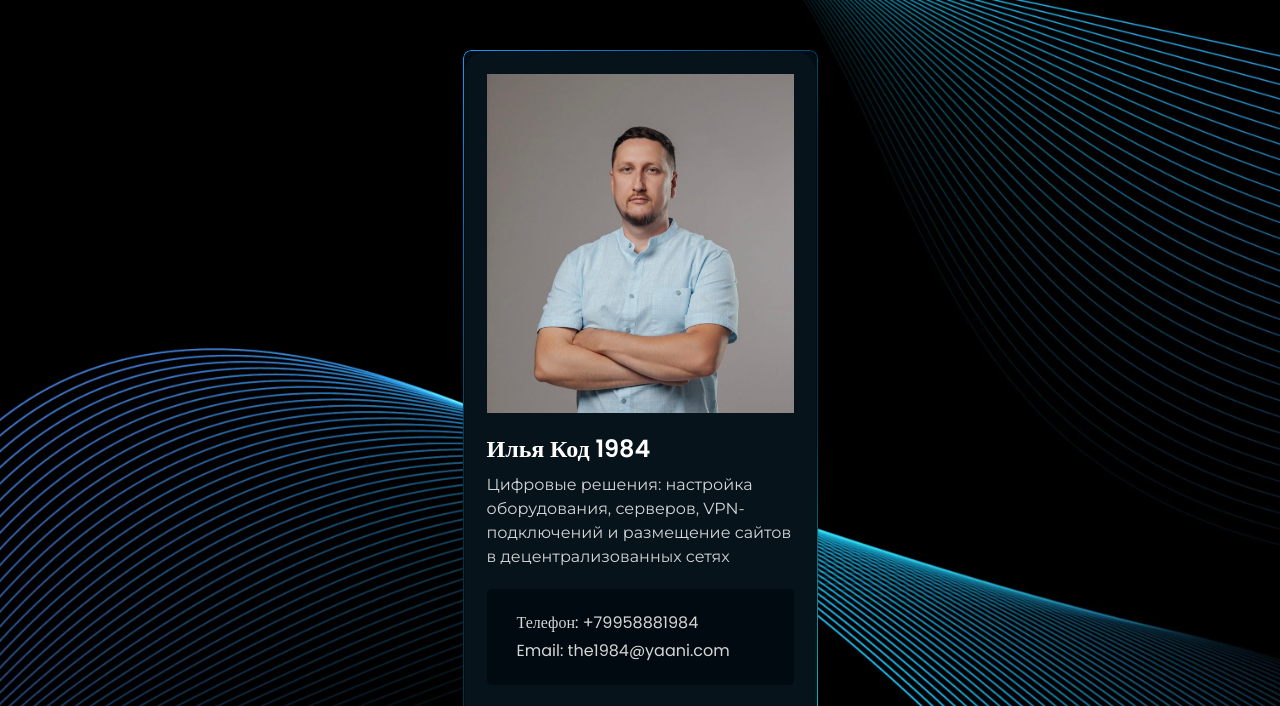
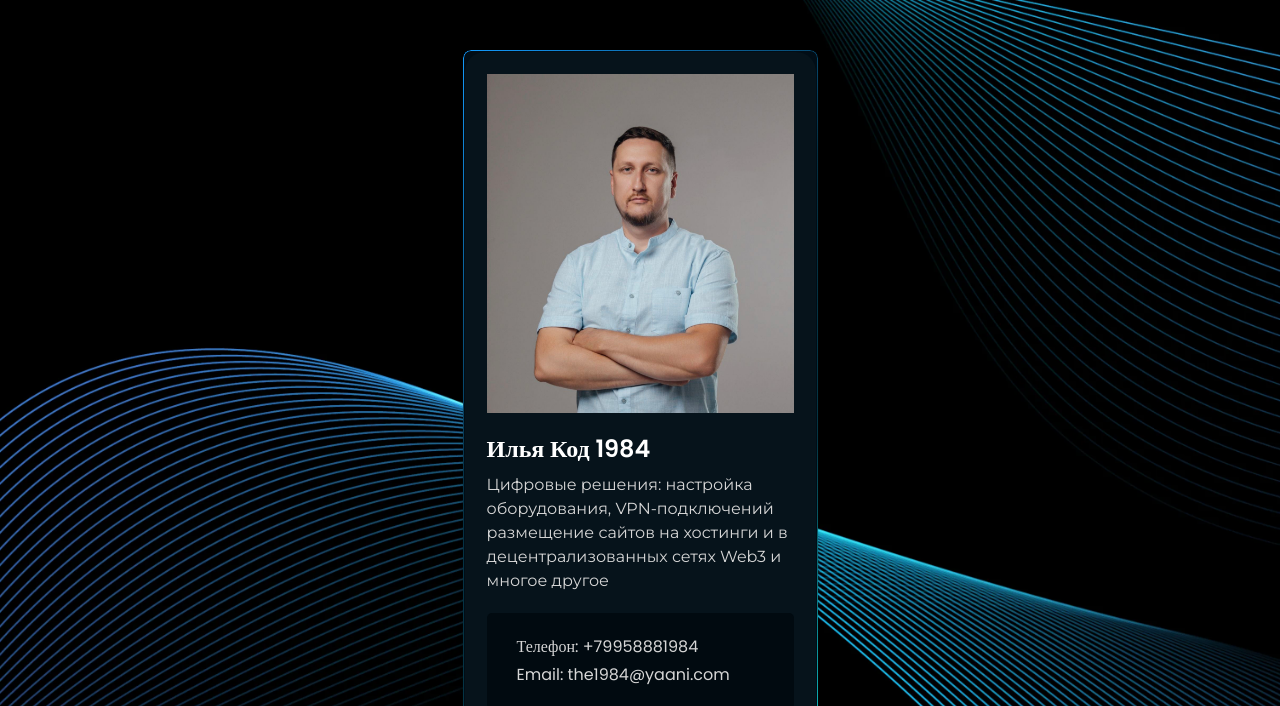
Before and after one commit to Il7766/1984, a plain HTML site: page index.html in a window 1280 px wide. Shown: the top 706 px of the page. Drawn offline with nearby package versions, Linux system fonts and the light colour scheme; some packages are replaced by stand-ins of ours; a script that the page names is missing.

Commit message:
Update index.html

```diff
--- a/index.html
+++ b/index.html
@@ -74,9 +74,9 @@
                     <div class="text mt--20">
                         <h3 class="card-title">Илья Код 1984</h3>
                         <p>
-                            Цифровые решения: настройка оборудования, серверов,
-                            VPN-подключений и размещение сайтов
-                            в децентрализованных сетях
+                            Цифровые решения: настройка оборудования,
+                            VPN-подключений размещение сайтов на хостинги и
+                            в децентрализованных сетях Web3 и многое другое
                         </p>
 
                         <div class="info-box">
```
